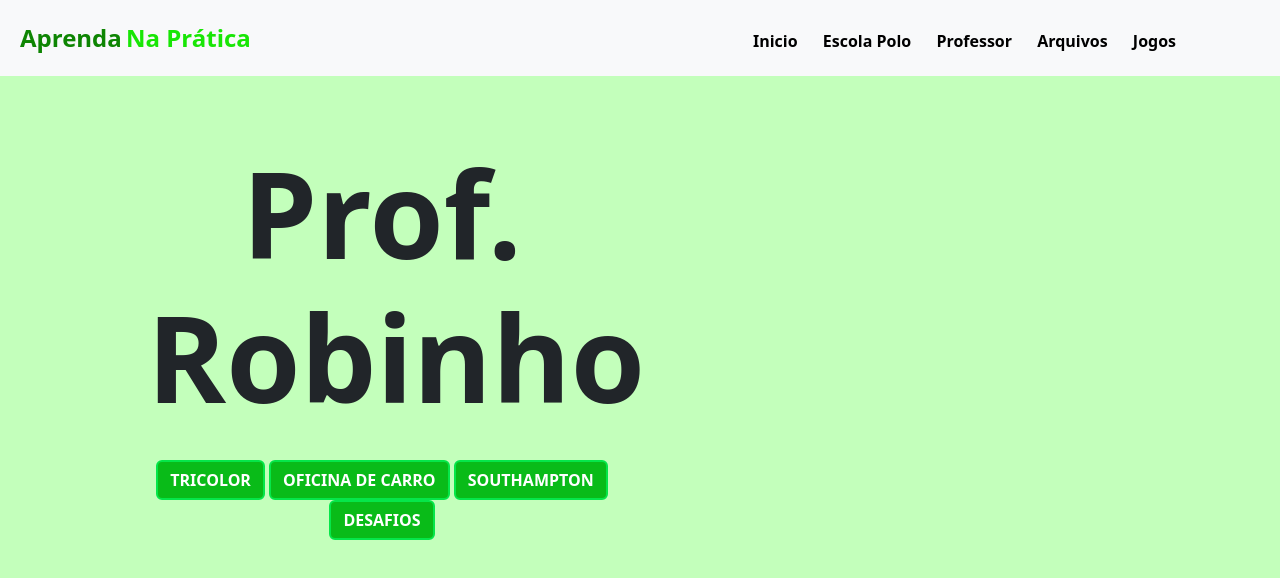
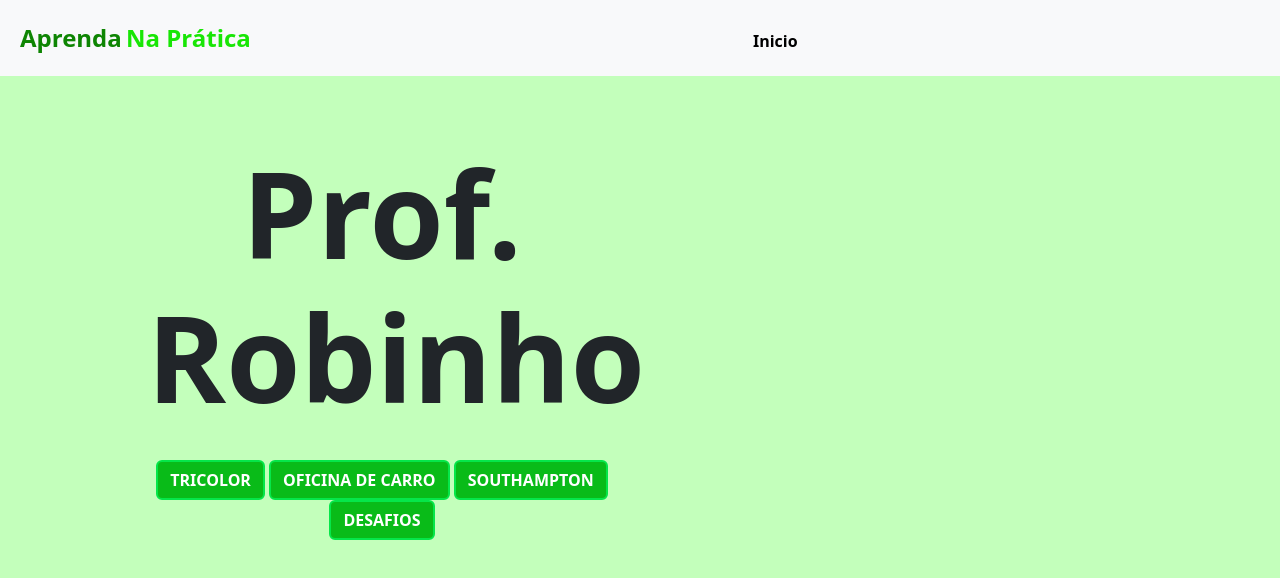
Before and after one commit to Erikckcckkckkkc/Principal, a plain HTML site: page index.html in a window 1280 px wide. Drawn offline with nearby package versions, Linux system fonts and the light colour scheme.

Commit message:
Update index.html

```diff
--- a/index.html
+++ b/index.html
@@ -25,10 +25,6 @@
 
             <section class="links">
                 <a href="index.html">Inicio</a>
-                <a href="Polo.html">Escola Polo</a>
-                <a href="Professor.html">Professor</a>
-                <a href="Arquivos.html">Arquivos</a>
-                <a href="Exemplos.html">Jogos</a>
             </section>
         </section>
     </header>
```
